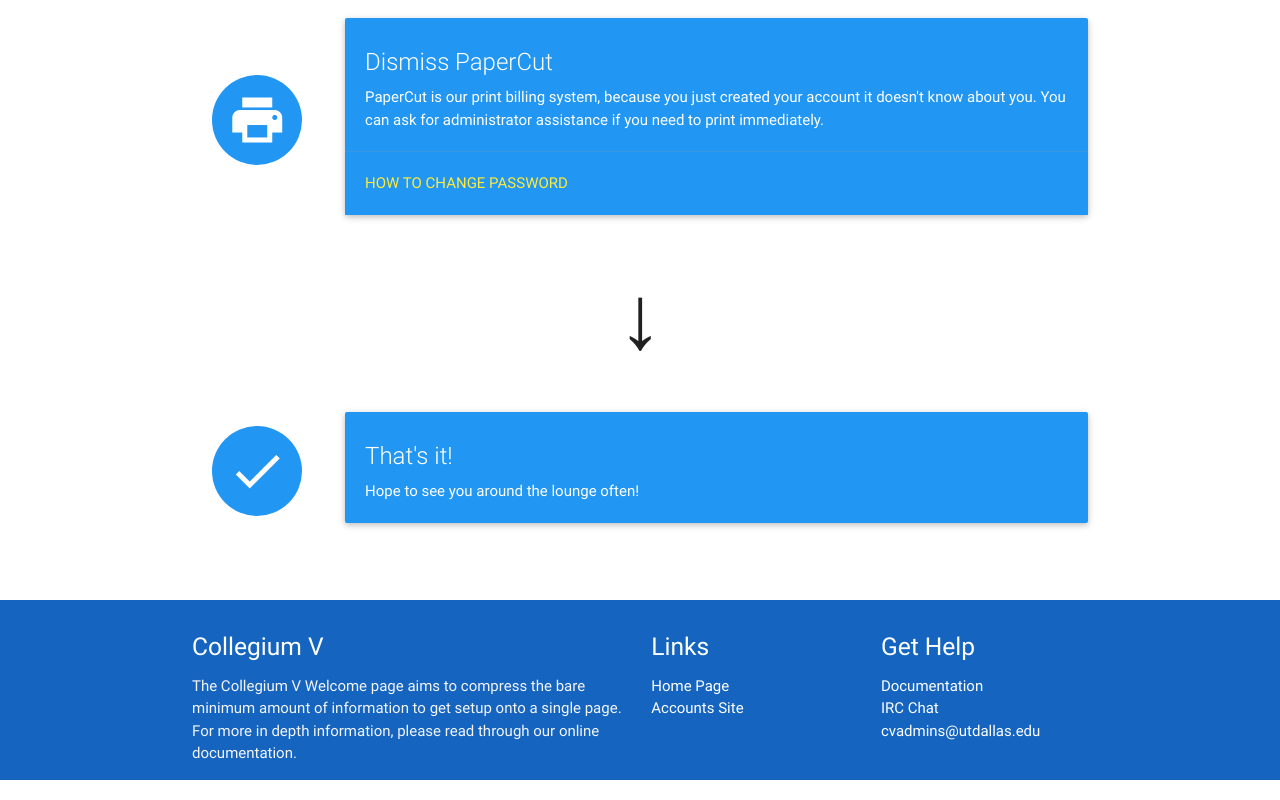
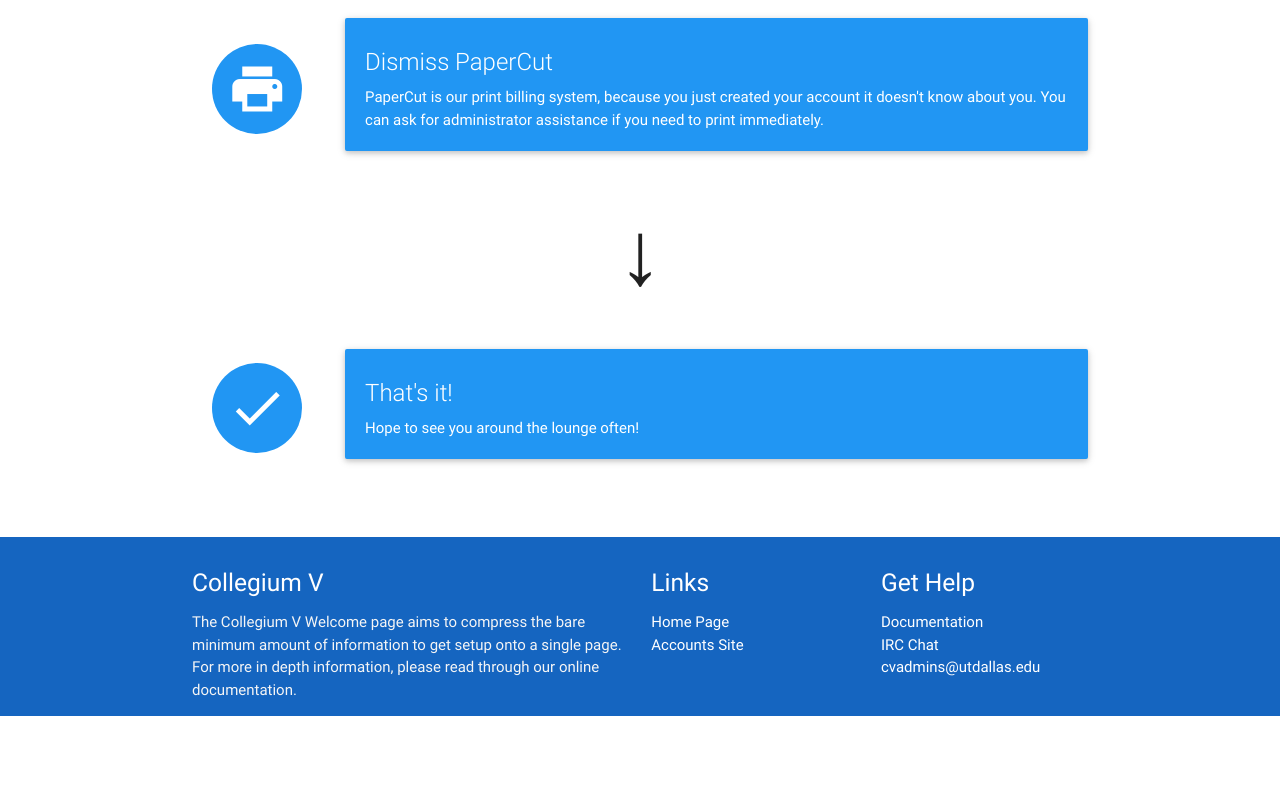
Before and after one commit to collegiumv/cv_welcome, a plain HTML site: page index.html in a window 1280 px wide. Shown: the part 1725-2525 px from the top of the page. After the commit the page ends 2461 px from the top, so only its background shows below. Drawn offline with nearby package versions, Linux system fonts and the light colour scheme.

Commit message:
Remove duplicate password change link

```diff
--- a/index.html
+++ b/index.html
@@ -131,9 +131,6 @@
 	      <span class="card-title">Dismiss PaperCut</span>
 	      <p>PaperCut is our print billing system, because you just created your account it doesn't know about you.  You can ask for administrator assistance if you need to print immediately.</p>
 	    </div>
-	    <div class="card-action">
-	      <a class="yellow-text" href="http://doc.collegiumv.org/cvos/account/#change-your-password" target="_blank">How to change password</a>
-	    </div>
 	  </div>
 	</div>
       </div>
```
